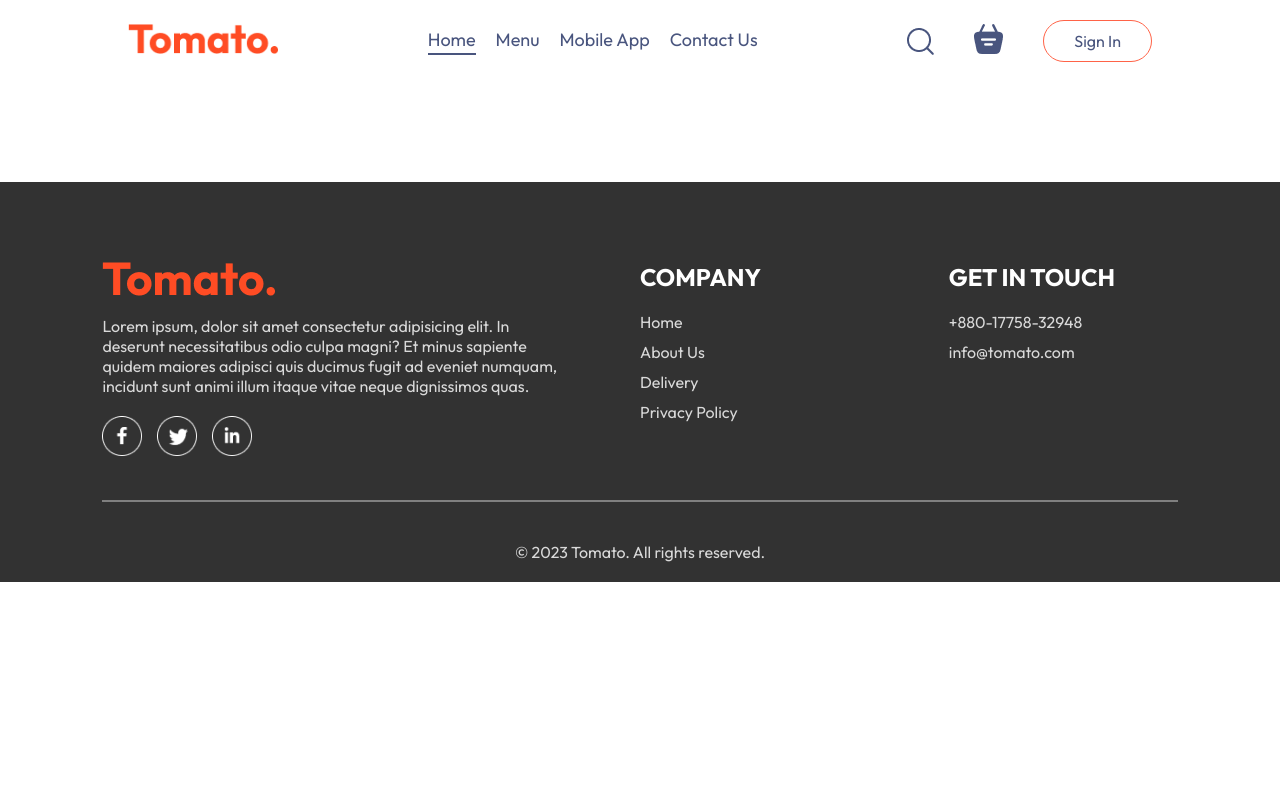
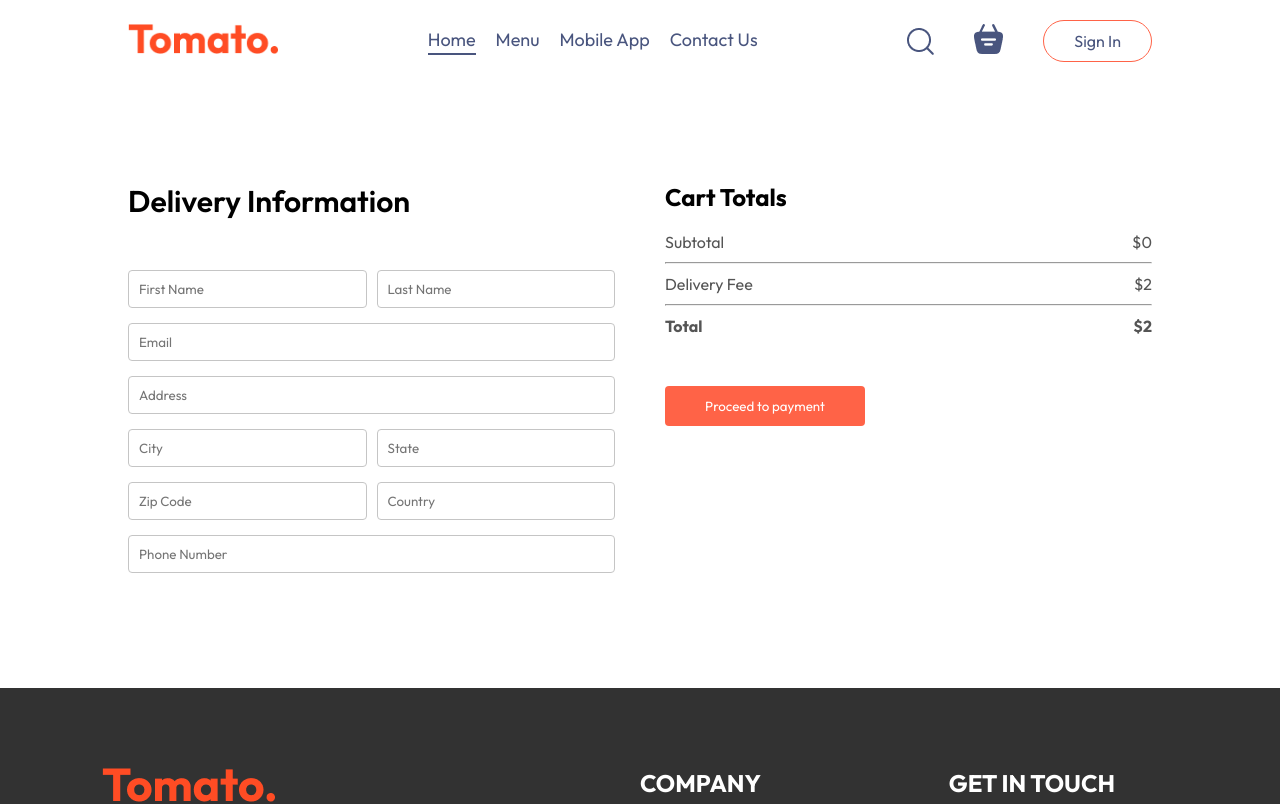
Before and after one commit to shahriar7ahmed/Tomato-FoodEDelivery-website, a React (Vite) app in the folder frontend/: page /order in a window 1280 px wide. Shown: the top 804 px of the page. Built offline with nearby package versions, Linux system fonts and the light colour scheme.

Commit message:
Added place order functionality

```diff
--- a/frontend/src/App.jsx
+++ b/frontend/src/App.jsx
@@ -19,7 +19,7 @@
         <Routes>
           <Route path="/" element={<Home />} />
           <Route path="/cart" element={<Cart />} />
-          <Route path="/place-order" element={<PlaceOrder />} />
+          <Route path="/order" element={<PlaceOrder />} />
         </Routes>
       </div>
       <Footer />
--- a/frontend/src/components/Footer/Footer.jsx
+++ b/frontend/src/components/Footer/Footer.jsx
@@ -38,7 +38,7 @@
         </div>
       </div>
       <hr />
-      <p className="footer-copyright">© 2023 Tomato. All rights reserved.</p>
+      <p className="footer-copyright">© 2025 Tomato. All rights reserved.</p>
     </div>
   );
 };
--- a/frontend/src/pages/Cart/Cart.jsx
+++ b/frontend/src/pages/Cart/Cart.jsx
@@ -1,9 +1,12 @@
-import React, { useContext } from "react";
+import React, { use, useContext, } from "react";
 import "./Cart.css";
 import { StoreContext } from "../../context/StoreContext";
+import { useNavigate } from "react-router-dom";
 
 const Cart = () => {
   const { cartItems, food_list, removeFromCart,getTotalCartAmount } = useContext(StoreContext);
+
+  const navigate = useNavigate();
 
   return (
     <div className="cart">
@@ -56,7 +59,7 @@
               <b>${getTotalCartAmount() + 2}</b>
             </div>
           </div>
-          <button>Proceed to Checkout</button>
+          <button onClick={() => navigate("/order")}>Proceed to Checkout</button>
         </div>
         <div className="cart-promocode">
           <div>
--- a/frontend/src/pages/PlaceOrder/PlaceOrder.css
+++ b/frontend/src/pages/PlaceOrder/PlaceOrder.css
@@ -0,0 +1,44 @@
+.place-order{
+    display: flex;
+    align-items: start;
+    justify-content: space-between;
+    gap: 50px;
+    margin-top: 100px;
+}
+.place-order-left{
+    width: 100%;
+    max-width: max(30%,500px);
+}
+.place-order-left .title{
+    font-size: 30px;
+    font-weight: 600;
+    margin-bottom: 50px;
+}
+.place-order-left input{
+    margin-bottom: 15px;
+    width: 100%;
+    padding: 10px;
+    border: 1px solid #c5c5c5;
+    border-radius: 4px;
+    outline-color: tomato;
+}
+.place-order-left .multi-fields{
+    display: flex;
+    gap: 10px;
+}
+.place-order-right{
+    width: 100%;
+    max-width: max(40%,500px);
+}
+.place-order .cart-total button{
+    margin-top: 30px;
+}
+@media (max-width:800px) {
+    .place-order{
+        flex-direction: column;
+        margin-top: 50px;
+    }
+    .place-order-left .title{
+        font-size: 27px;
+    }
+}
--- a/frontend/src/pages/PlaceOrder/PlaceOrder.jsx
+++ b/frontend/src/pages/PlaceOrder/PlaceOrder.jsx
@@ -1,10 +1,57 @@
-import React from 'react'
-import "./PlaceOrder.css"
+import React from "react";
+import "./PlaceOrder.css";
+import { useContext } from "react";
+import { StoreContext } from "../../context/StoreContext";
 
 const PlaceOrder = () => {
+
+  const { getTotalCartAmount } = useContext(StoreContext);
   return (
-    <div>PlaceOrder</div>
-  )
-}
+    <form className="place-order">
+      <div className="place-order-left">
+        <p className="title">Delivery Information</p>
+        <div className="multi-fields">
+          <input type="text" placeholder="First Name" />
+          <input type="text" placeholder="Last Name" />
+        </div>
+        <input type="email" placeholder="Email" />
+        <input type="text" placeholder="Address" />
+        <div className="multi-fields">
+          <input type="text" placeholder="City" />
+          <input type="text" placeholder="State" />
+        </div>
+        <div className="multi-fields">
+          <input type="text" placeholder="Zip Code" />
+          <input type="text" placeholder="Country" />
+        </div>
+        <input type="text" placeholder="Phone Number" />
+      </div>
+      <div className="place-order-right">
+        <div className="cart-total">
+          <h2>Cart Totals</h2>
+          <div>
+            <div className="cart-total-details">
+              <p>Subtotal</p>
+              <p>${getTotalCartAmount()}</p>
+            </div>
+            <hr />
+            <div className="cart-total-details">
+              <p>Delivery Fee</p>
+              <p>${2}</p>
+            </div>
+            <hr />
+            <div className="cart-total-details">
+              <b>Total</b>
+              <b>${getTotalCartAmount() + 2}</b>
+            </div>
+          </div>
+          <button>
+            Proceed to payment
+          </button>
+        </div>
+      </div>
+    </form>
+  );
+};
 
-export default PlaceOrder
+export default PlaceOrder;
```
